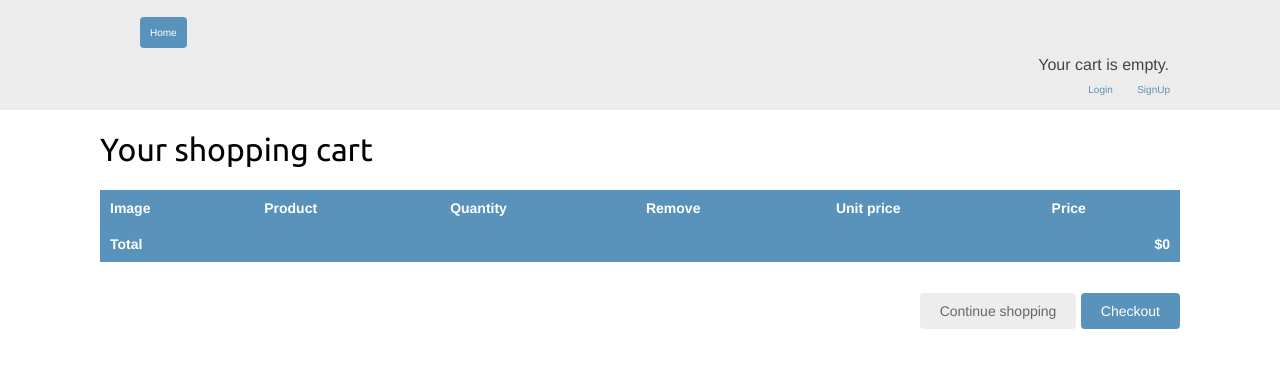
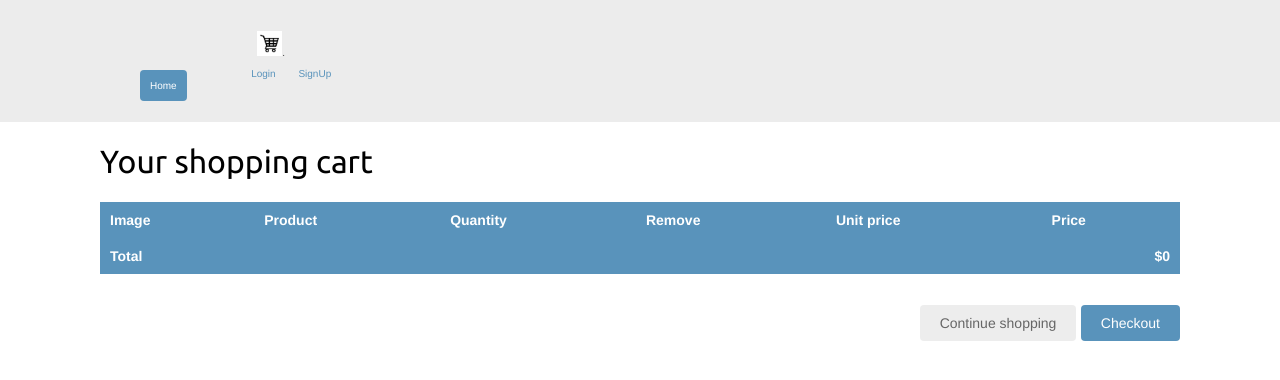
Before and after one commit to divyakorrapati/v5, a Django app: page /cart/ in a window 1280 px wide. Shown: the part 71-451 px from the top of the page. Run offline with Django 3.2, Linux system fonts and the light colour scheme; parts of the project's set-up code (start-up, migrations or seed data) failed here and were passed over.

Commit message:
added cart image code in html

```diff
--- a/myshop/settings.py
+++ b/myshop/settings.py
@@ -136,8 +136,8 @@ CART_SESSION_ID = 'cart'
 
 STATIC_URL = '/static/'
 CRISPY_TEMPLATE_PACK = 'bootstrap4'
-LOGIN_REDIRECT_URL = '/home'
-LOGOUT_REDIRECT_URL = '/home'
+LOGIN_REDIRECT_URL = '/'
+LOGOUT_REDIRECT_URL = '/'
 
 PROJECT_ROOT = os.path.dirname(os.path.abspath(__file__))
 
--- a/shop/templates/shop/base.html
+++ b/shop/templates/shop/base.html
@@ -14,22 +14,22 @@
   <ul id="ul li">
     <li {% if not category %}class="selected"{% endif %}>
         <a href="{% url "shop:product_list" %}">Home</a>
-      </li>
+    </li>
       {% for c in categories %}
         <li {% if category.slug == c.slug %}class="selected"{% endif %}>
           <a href="{{ c.get_absolute_url }}">{{ c.name }}</a>
         </li>
       {% endfor %}
-    <ul><div class="cart">
+    <li><div class="cart">
       {% with total_items=cart|length %}
           {% if cart|length > 0 %}
-            Your cart:
+            <img alt="Your cart" width="25" height="25" src="{% static 'img/cart.png' %}"/>
             <a href="{% url "cart:cart_detail" %}">
               {{ total_items }} item{{ total_items|pluralize }},
               ${{ cart.get_total_price }}
             </a>
           {% else %}
-            Your cart is empty.
+            <img alt="Your cart" width="25" height="25" src="{% static 'img/cart.png' %}"/>.
           {% endif %}
           <ul class="nav navbar-nav navbar-right">
                 {% if user.is_authenticated %}
@@ -47,9 +47,9 @@
                     <li><a href="{% url 'login' %}"><span class="glyphicon glyphicon-log-in"></span> Login</a></li>
                     <li><a href="{% url 'shop:register' %}"><i class="glyphicon glyphicon-log-in"></i>SignUp</a></li>
                 {% endif %}
-            </ul>
+          </ul>
         {% endwith %}
-    </div>
+    </div></li></ul>
     </div>
   <div id="content">
     {% block content %}
--- a/shop/urls.py
+++ b/shop/urls.py
@@ -8,6 +8,7 @@ from . import views
 app_name = 'shop'
 
 urlpatterns = [
+    #url(r'^logout/$', logout, name='logout'),
     path('logout/', auth_views.LogoutView.as_view(), name='logout'),
     path('login/', auth_views.LoginView.as_view(), name='login'),
     url(r'^register/$', views.register, name='register'),
```
